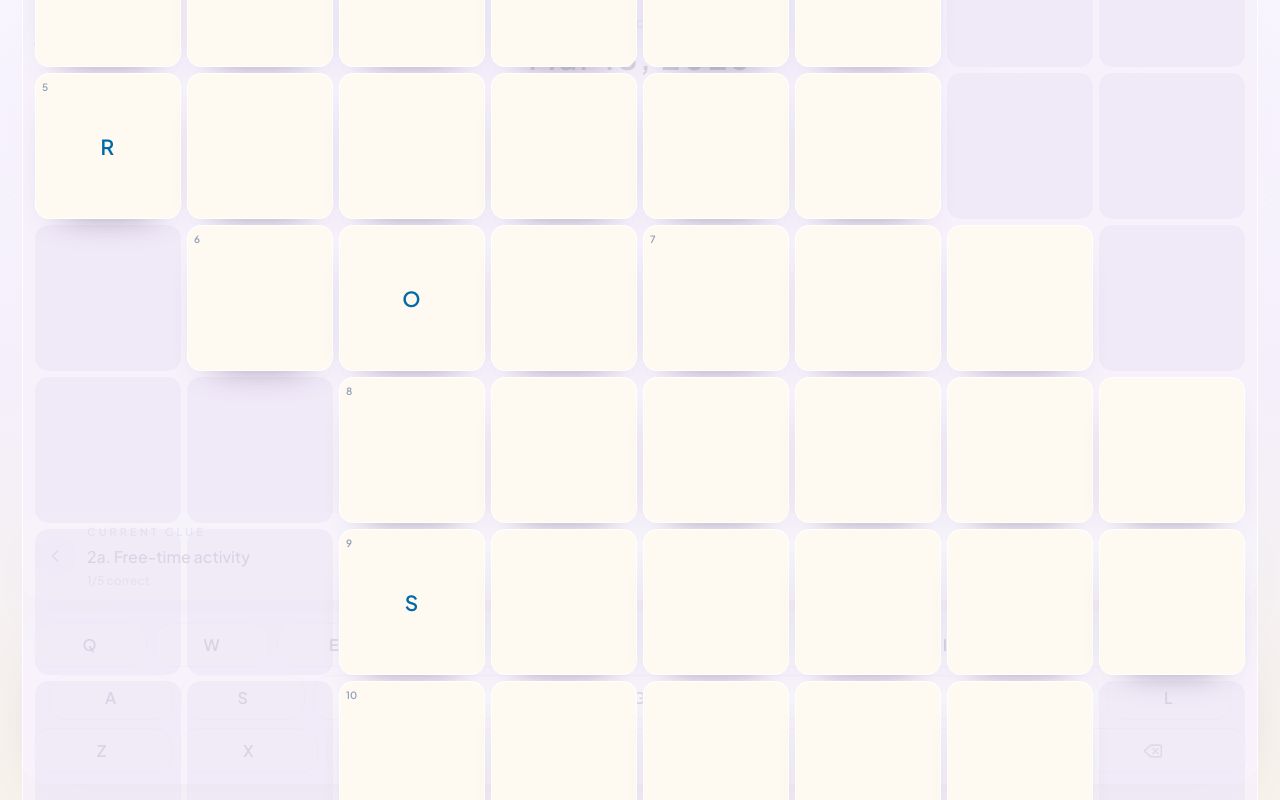
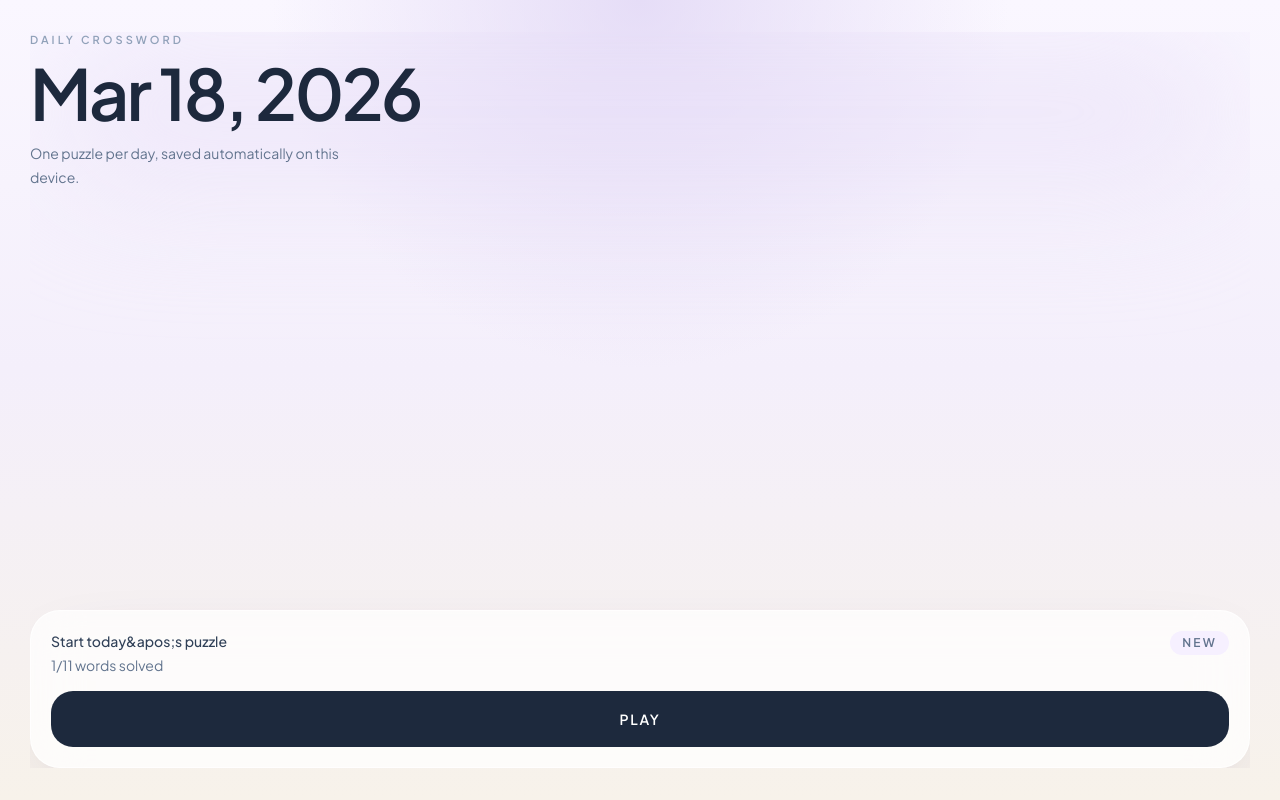
Before and after one commit to dbdigital-vercel-programmatic-sandbox/crossword-hindi-game, a Next.js app: page / in a window 1280 px wide. Built offline with nearby package versions, Linux system fonts and the light colour scheme.

Commit message:
chore: update sandbox changes

```diff
--- a/app/page.tsx
+++ b/app/page.tsx
@@ -1,7 +1,7 @@
 "use client"
 
 import { useCallback, useEffect, useMemo, useState } from "react"
-import { ChevronLeft, ChevronRight, Delete, Settings2 } from "lucide-react"
+import { ChevronLeft, ChevronRight, Delete } from "lucide-react"
 
 import { crosswordLevels } from "@/data/crossword-levels"
 import {
@@ -14,6 +14,7 @@ import { cn } from "@/lib/utils"
 
 type LockSource = "given" | "revealed" | "solved"
 type FeedbackType = "wrong" | "correct"
+type Screen = "home" | "game"
 
 type GridCell = {
   row: number
@@ -76,10 +77,26 @@ export default function Page() {
     puzzleModel
 
   const [game, setGame] = useState<GameState>(() => puzzleModel.initialGame)
+  const [screen, setScreen] = useState<Screen>("home")
+  const [loadedStorageKey, setLoadedStorageKey] = useState<string | null>(null)
+  const storageKey = useMemo(
+    () => getPuzzleStorageKey(scheduledPuzzle.id),
+    [scheduledPuzzle.id]
+  )
 
   useEffect(() => {
-    setGame(puzzleModel.initialGame)
-  }, [puzzleModel])
+    const restoredGame = loadStoredGame(storageKey, puzzleModel)
+    setGame(restoredGame ?? puzzleModel.initialGame)
+    setLoadedStorageKey(storageKey)
+  }, [puzzleModel, storageKey])
+
+  useEffect(() => {
+    if (loadedStorageKey !== storageKey) {
+      return
+    }
+
+    window.localStorage.setItem(storageKey, serializeGame(game))
+  }, [game, loadedStorageKey, storageKey])
 
   useEffect(() => {
     const timeout = window.setTimeout(() => {
@@ -98,6 +115,10 @@ export default function Page() {
   const displayDate = useMemo(
     () => formatPuzzleDate(scheduledPuzzle.date),
     [scheduledPuzzle.date]
+  )
+  const hasProgress = useMemo(
+    () => hasStartedPuzzle(game, puzzleModel.initialEntries),
+    [game, puzzleModel.initialEntries]
   )
 
   const selectClue = useCallback((clueId: string, preferredIndex?: number) => {
@@ -355,6 +376,10 @@ export default function Page() {
   }, [game.feedback])
 
   useEffect(() => {
+    if (screen !== "game") {
+      return
+    }
+
     const onKeyDown = (event: KeyboardEvent) => {
       if (event.key === "Backspace") {
         event.preventDefault()
@@ -382,11 +407,64 @@ export default function Page() {
 
     window.addEventListener("keydown", onKeyDown)
     return () => window.removeEventListener("keydown", onKeyDown)
-  }, [cycleClue, handleBackspace, handleLetter])
+  }, [cycleClue, handleBackspace, handleLetter, screen])
 
   const activeProgress = activeClue.cells.filter(
     (cell) => game.entries[cell.key] === cellData[cell.key].solution
   ).length
+
+  if (screen === "home") {
+    return (
+      <main className="flex h-svh w-full flex-col overflow-hidden px-[clamp(18px,4vw,30px)] py-[clamp(18px,4vh,34px)]">
+        <div className="relative flex h-full flex-col justify-between overflow-hidden">
+          <div className="pointer-events-none absolute inset-x-4 top-0 h-40 rounded-full bg-[#e8def8]/55 blur-3xl" />
+
+          <div className="relative">
+            <p className="text-[10px] font-semibold tracking-[0.28em] text-slate-400 uppercase sm:text-[11px]">
+              Daily crossword
+            </p>
+            <h1 className="mt-3 text-[clamp(2.4rem,10vw,4.4rem)] leading-[0.92] font-semibold tracking-[-0.04em] text-slate-800">
+              {displayDate}
+            </h1>
+            <p className="mt-4 max-w-xs text-sm leading-6 text-slate-500">
+              One puzzle per day, saved automatically on this device.
+            </p>
+          </div>
+
+          <div className="relative space-y-4 rounded-[30px] border border-white/75 bg-white/72 p-5 shadow-[0_28px_80px_-40px_rgba(77,55,118,0.45)] backdrop-blur-xl">
+            <div className="flex items-start justify-between gap-4">
+              <div>
+                <p className="text-sm font-medium text-slate-700">
+                  {hasProgress
+                    ? "Resume today&apos;s puzzle"
+                    : "Start today&apos;s puzzle"}
+                </p>
+                <p className="mt-1 text-sm text-slate-500">
+                  {game.solvedIds.length}/{clues.length} words solved
+                </p>
+              </div>
+
+              <p className="rounded-full bg-[#f6f0ff] px-3 py-1 text-xs font-semibold tracking-[0.18em] text-slate-500 uppercase">
+                {game.solvedIds.length === clues.length
+                  ? "Done"
+                  : hasProgress
+                    ? "Saved"
+                    : "New"}
+              </p>
+            </div>
+
+            <button
+              type="button"
+              onClick={() => setScreen("game")}
+              className="flex h-14 w-full items-center justify-center rounded-[22px] bg-slate-800 text-sm font-semibold tracking-[0.12em] text-white uppercase shadow-[0_18px_40px_-28px_rgba(15,23,42,0.9)] transition-transform duration-200 hover:-translate-y-0.5"
+            >
+              {hasProgress ? "Continue" : "Play"}
+            </button>
+          </div>
+        </div>
+      </main>
+    )
+  }
 
   return (
     <main className="flex h-svh w-full flex-col overflow-hidden px-[clamp(12px,3vw,22px)] py-[clamp(10px,2vh,20px)]">
@@ -396,10 +474,11 @@ export default function Page() {
         <div className="relative flex items-center justify-between">
           <button
             type="button"
-            aria-label="Open settings"
+            onClick={() => setScreen("home")}
+            aria-label="Back to home"
             className="flex h-10 w-10 items-center justify-center rounded-2xl border border-white/80 bg-white/88 text-slate-600 shadow-[0_14px_32px_-24px_rgba(69,53,110,0.8)] transition-transform duration-200 hover:-translate-y-0.5"
           >
-            <Settings2 className="h-5 w-5" />
+            <ChevronLeft className="h-5 w-5" />
           </button>
 
           <div className="text-center">
@@ -897,6 +976,97 @@ function shuffle<T>(items: T[]) {
   return next
 }
 
+function hasStartedPuzzle(
+  game: GameState,
+  initialEntries: Record<string, string>
+) {
+  if (game.completedIds.length > 0) {
+    return true
+  }
+
+  return Object.keys(game.entries).some((key) => !initialEntries[key])
+}
+
+function getPuzzleStorageKey(puzzleId: string) {
+  return `daily-crossword-progress:${puzzleId}`
+}
+
+function serializeGame(game: GameState) {
+  return JSON.stringify({
+    ...game,
+    feedback: null,
+  })
+}
+
+function loadStoredGame(storageKey: string, puzzleModel: PuzzleModel) {
+  try {
+    const raw = window.localStorage.getItem(storageKey)
+    if (!raw) {
+      return null
+    }
+
+    const parsed = JSON.parse(raw) as Partial<GameState>
+    const entries = Object.fromEntries(
+      Object.entries(parsed.entries ?? {}).filter(([key, value]) => {
+        return typeof value === "string" && Boolean(puzzleModel.cellData[key])
+      })
+    )
+    const lockSources = Object.fromEntries(
+      Object.entries(parsed.lockSources ?? {}).filter(([, value]) => {
+        return value === "given" || value === "revealed" || value === "solved"
+      })
+    ) as Partial<Record<string, LockSource>>
+    const solvedIds = (parsed.solvedIds ?? []).filter(
+      (clueId): clueId is string => {
+        return typeof clueId === "string" && clueId in puzzleModel.clueById
+      }
+    )
+    const completedIds = (parsed.completedIds ?? []).filter(
+      (clueId): clueId is string => {
+        return typeof clueId === "string" && clueId in puzzleModel.clueById
+      }
+    )
+    const activeClueId =
+      typeof parsed.activeClueId === "string" &&
+      parsed.activeClueId in puzzleModel.clueById
+        ? parsed.activeClueId
+        : puzzleModel.initialGame.activeClueId
+    const activeIndex = clampIndex(
+      typeof parsed.activeIndex === "number"
+        ? parsed.activeIndex
+        : puzzleModel.initialGame.activeIndex,
+      puzzleModel.clueById[activeClueId].cells.length
+    )
+
+    return {
+      ...puzzleModel.initialGame,
+      entries: {
+        ...puzzleModel.initialGame.entries,
+        ...entries,
+      },
+      lockSources: {
+        ...puzzleModel.initialGame.lockSources,
+        ...lockSources,
+      },
+      solvedIds,
+      completedIds,
+      activeClueId,
+      activeIndex,
+      feedback: null,
+    }
+  } catch {
+    return null
+  }
+}
+
+function clampIndex(index: number, length: number) {
+  if (length <= 0) {
+    return 0
+  }
+
+  return Math.max(0, Math.min(index, length - 1))
+}
+
 function formatPuzzleDate(dateKey: string) {
   return new Intl.DateTimeFormat("en-US", {
     month: "short",
```
